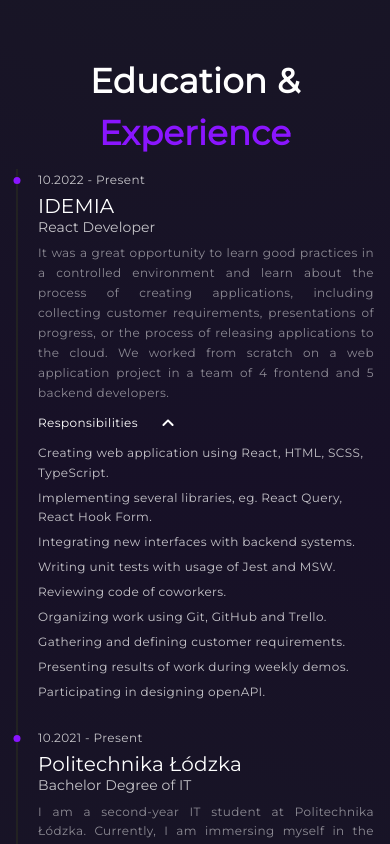
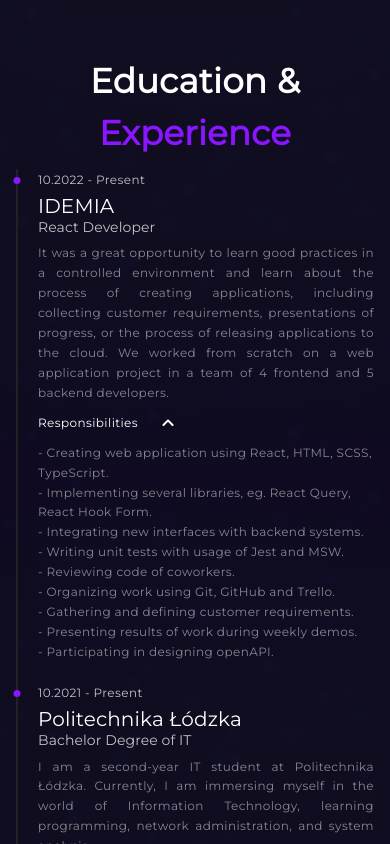
Before and after one commit to hubert-cywka/hcywka_portfolio, a React (Create React App) app: page / in a window 390 px wide. Both pictures are taken after a click on the button 167 px from the left and 1581 px from the top of the page. Shown: the part 1159-2003 px from the top of the page. Built offline with nearby package versions, Linux system fonts and the light colour scheme.

Commit message:
P-14: Added background parallax effect

```diff
--- a/src/components/experience/experience-list/experience-responsibilities/ExperienceResponsibilities.scss
+++ b/src/components/experience/experience-list/experience-responsibilities/ExperienceResponsibilities.scss
@@ -3,7 +3,6 @@
 .experience-responsibilities-container {
   .responsibility {
     display: block;
-    opacity: 0.75;
-    margin-bottom: $spacing-s;
+    opacity: 0.5;
   }
 }
--- a/src/components/experience/experience-list/experience-responsibilities/ExperienceResponsibilities.tsx
+++ b/src/components/experience/experience-list/experience-responsibilities/ExperienceResponsibilities.tsx
@@ -11,7 +11,7 @@
       {responsibilities.map((responsibility, index) => {
         return (
           <Typography variant="caption" className="responsibility" key={index}>
-            {responsibility}
+            - {responsibility}
           </Typography>
         );
       })}
--- a/src/components/navbar/Navbar.scss
+++ b/src/components/navbar/Navbar.scss
@@ -17,6 +17,12 @@
     display: none;
   }
 
+  &:hover {
+    .navbar-item {
+      transform: scale(1.15);
+    }
+  }
+
   .navbar-item {
     @include tile;
     border-radius: 50px;
--- a/src/components/pages/landing-page/LandingPage.scss
+++ b/src/components/pages/landing-page/LandingPage.scss
@@ -4,6 +4,7 @@
   padding: $spacing-xxl 0;
   overflow-x: hidden;
   box-sizing: border-box;
+  position: relative;
 
   @media (min-width: $md-breakpoint) {
     padding-top: 10%;
--- a/src/components/pages/landing-page/LandingPage.tsx
+++ b/src/components/pages/landing-page/LandingPage.tsx
@@ -17,6 +17,7 @@
 import Description from '../../description/Description';
 import ProjectsList from '../../project/projects-list/ProjectsList';
 import SectionHeader from '../../section-header/SectionHeader';
+import ParallaxBackground from '../../parallax-background/ParallaxBackground';
 
 const MD_BREAKPOINT = 900;
 
@@ -33,6 +34,8 @@
       justifyContent="center"
       className="landing-page-container"
       sx={{ color: 'text.primary' }}>
+      <ParallaxBackground />
+
       <Grid className="content-container" item xs={12} md={11}>
         <Grid container spacing={5} alignItems="center">
           <Grid item xs={12} md={4} lg={3}>
--- /dev/null
+++ b/src/components/parallax-background/ParallaxBackground.scss
@@ -0,0 +1,26 @@
+.parallax-background {
+  position: fixed;
+  top: -50%;
+  left: -50%;
+  right: -50%;
+  bottom: -50%;
+  background-image: url("../../../public/endless-constellation.svg");
+  transition: 1s ease-out;
+  opacity: 0.1;
+  z-index: -1;
+
+  &.first {
+    filter: blur(3px);
+    background-size: 35vh;
+  }
+
+  &.second {
+    filter: blur(2px);
+    background-size: 40vh;
+  }
+
+  &.third {
+    filter: blur(1px);
+    background-size: 50vh;
+  }
+}
--- /dev/null
+++ b/src/components/parallax-background/ParallaxBackground.tsx
@@ -0,0 +1,39 @@
+import { Box } from '@mui/material';
+import { useMousePosition } from '../../utility/useMousePosition';
+import './ParallaxBackground.scss';
+
+const ParallaxBackground = () => {
+  const mousePosition = useMousePosition();
+  const translateX = (mousePosition.x / window.innerWidth) * 5 - 5;
+  const translateY = (mousePosition.y / window.innerHeight) * 5 - 5;
+  const rotation = (mousePosition.x + mousePosition.y) % 3;
+
+  return (
+    <>
+      <Box
+        className="parallax-background first"
+        sx={{
+          transform: `translateX(${translateX / 2}%) translateY(${translateY / 2}%) rotate(${
+            rotation / 2
+          }deg)`
+        }}
+      />
+      <Box
+        className="parallax-background second"
+        sx={{
+          transform: `translateX(${translateX}%) translateY(${translateY}%) rotate(${rotation}deg)`
+        }}
+      />
+      <Box
+        className="parallax-background third"
+        sx={{
+          transform: `translateX(${translateX * 1.5}%) translateY(${translateY * 1.5}%) rotate(${
+            rotation * 1.5
+          }deg)`
+        }}
+      />
+    </>
+  );
+};
+
+export default ParallaxBackground;
--- /dev/null
+++ b/src/utility/useMousePosition.tsx
@@ -0,0 +1,19 @@
+import { useEffect, useState } from 'react';
+
+export const useMousePosition = () => {
+  const [mousePosition, setMousePosition] = useState({ x: 0, y: 0 });
+
+  useEffect(() => {
+    const updateMousePosition = (e: MouseEvent) => {
+      setMousePosition({ x: e.clientX, y: e.clientY });
+    };
+
+    window.addEventListener('mousemove', updateMousePosition);
+
+    return () => {
+      window.removeEventListener('mousemove', updateMousePosition);
+    };
+  }, []);
+
+  return mousePosition;
+};
```
Also changed, not shown: public/endless-constellation.svg (added), 1 other file (tests, documents, lock files or other folders).
